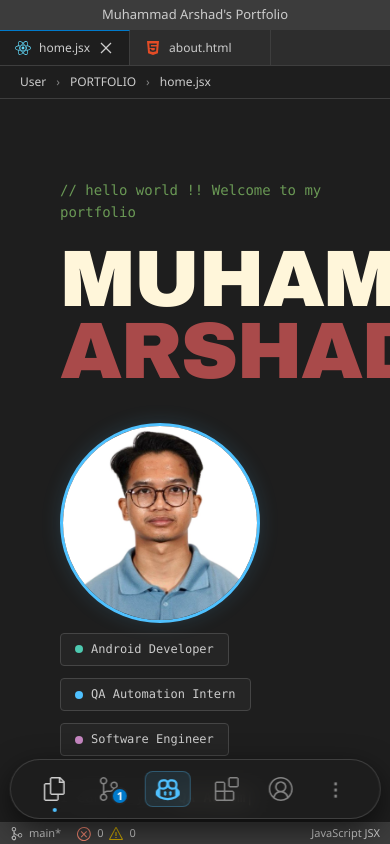
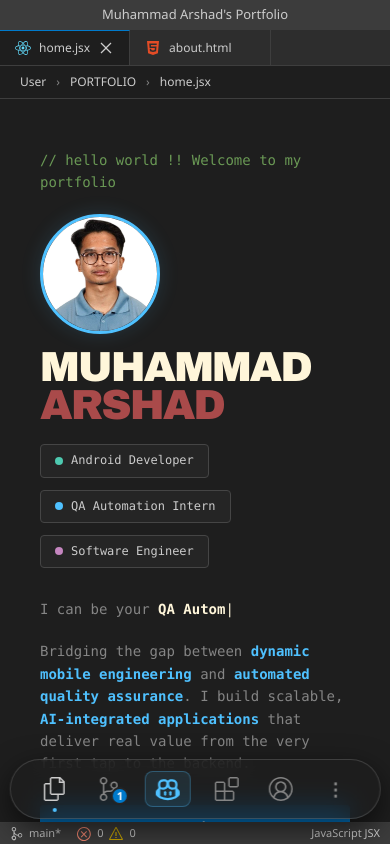
Before and after one commit to MuhdArshadd/portfolio, a React (Vite) app: page / in a window 390 px wide. Built offline with nearby package versions, Linux system fonts and the light colour scheme.

Commit message:
home view for mobile

```diff
--- a/src/views/Home/HomeView.css
+++ b/src/views/Home/HomeView.css
@@ -197,3 +197,74 @@
     box-shadow: 0 0 20px rgba(79, 193, 255, 0.15);
     display: block;
 }
+
+/* ==========================================
+   MOBILE HOME VIEW (Max 768px)
+   ========================================== */
+@media (max-width: 768px) {
+    /* 1. Reclaim horizontal space and reduce top padding */
+    .home-hero-container {
+        padding: 30px 20px;
+    }
+
+    /* 2. Scale down the massive 80px title */
+    .hero-name {
+        font-size: 42px;
+        margin-bottom: 20px;
+    }
+
+    /* 3. Shrink the profile picture so it doesn't dominate the screen */
+    .profile-pic {
+        width: 120px;
+        height: 120px;
+    }
+
+    /* 4. Fix the Stats Bar: Convert from a 1x4 flex row to a 2x2 Grid */
+    .hero-stats {
+        display: grid;
+        grid-template-columns: 1fr 1fr;
+        gap: 10px;
+        background: transparent;
+        border: none;
+    }
+
+    /* Add borders back to individual boxes since we removed the container border */
+    .stat-box {
+        border: 1px solid #333;
+        border-radius: 6px;
+        background: rgba(0,0,0,0.2);
+        padding: 15px 5px;
+    }
+
+    /* 5. Stack the action buttons vertically for easy thumb-tapping */
+    .hero-actions {
+        flex-direction: column;
+        gap: 12px;
+    }
+
+    .btn {
+        justify-content: center; /* Centers the icon and text in the full-width button */
+        padding: 12px 20px; /* Slightly taller for touch targets */
+    }
+
+    /* 6. Slightly shrink the bio text for readability */
+    .hero-bio {
+        font-size: 14px;
+        margin-bottom: 30px;
+    }
+
+    /* Fix the awkward wrapping by stacking the image ABOVE the name */
+    .hero-header-flex {
+        flex-direction: column-reverse;
+        align-items: flex-start;
+        gap: 15px; /* Tighter gap between the image and the text */
+        margin-bottom: 20px;
+    }
+
+    /* Reset the margin on the name since the layout changed */
+    .hero-name {
+        font-size: 42px;
+        margin-bottom: 0;
+    }
+
+}
```
